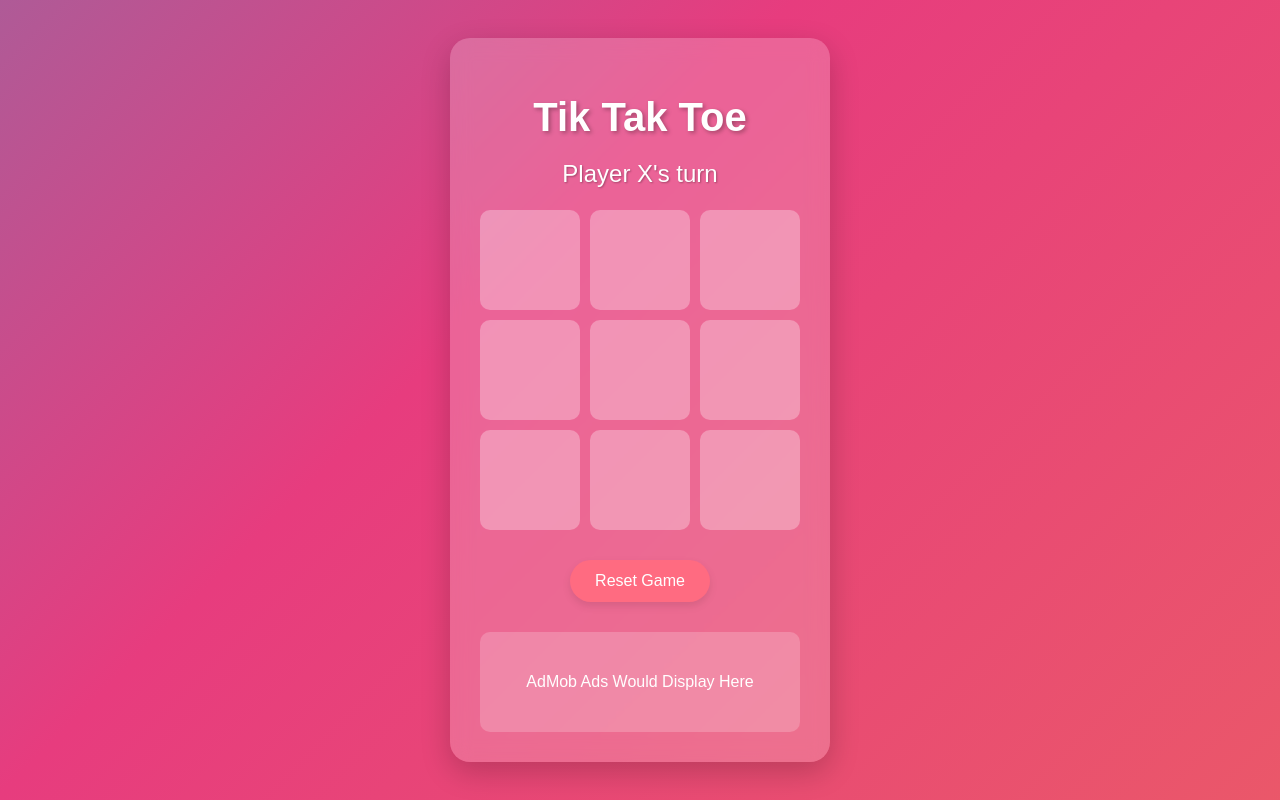
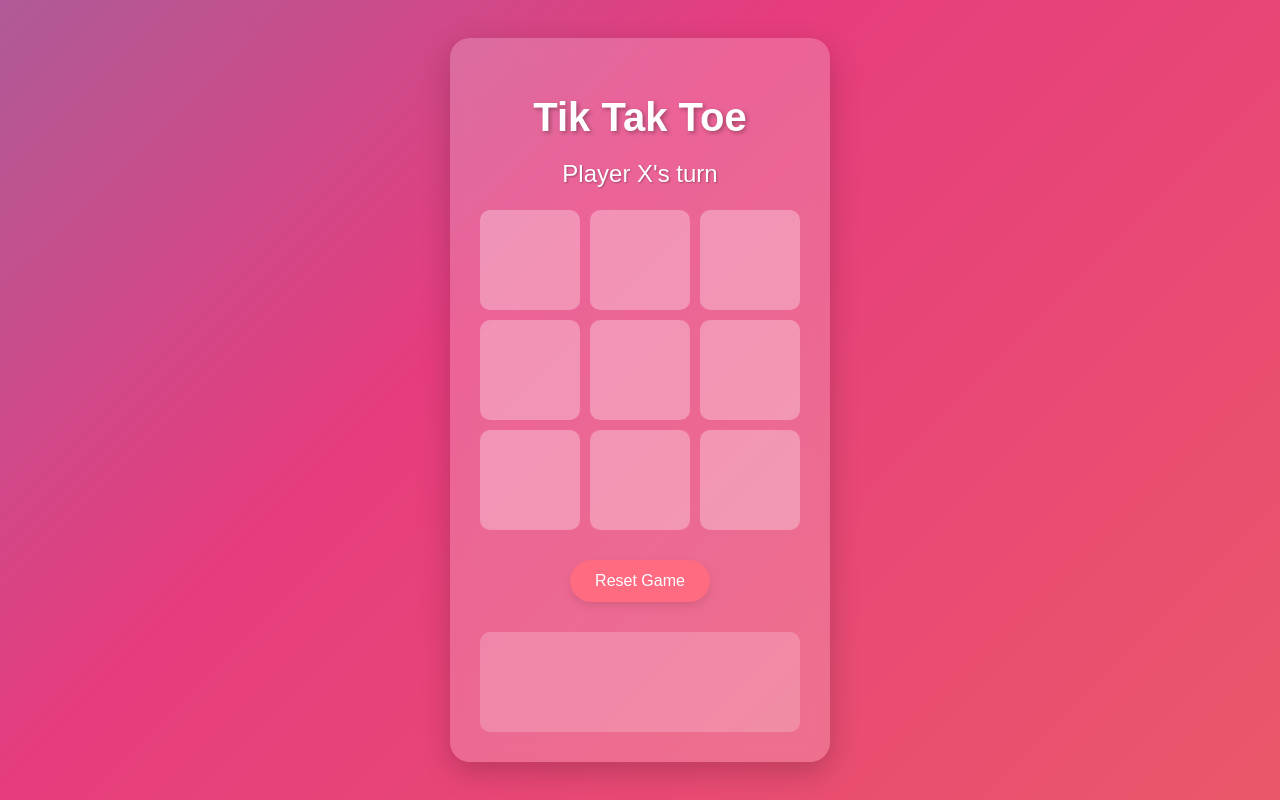
Before and after one commit to adibhaihai/Tik-tak-toe-, a plain HTML site: page TTT.html in a window 1280 px wide. Drawn offline with Linux system fonts and the light colour scheme.

Commit message:
Update TTT.html

```diff
--- a/TTT.html
+++ b/TTT.html
@@ -4,6 +4,8 @@
     <meta charset="UTF-8">
     <meta name="viewport" content="width=device-width, initial-scale=1.0">
     <title>Tik Tak Toe - Colorful Edition</title>
+    <!-- Add AdMob script with your publisher ID -->
+    <script async src="https://pagead2.googlesyndication.com/pagead/js/adsbygoogle.js?client=ca-pub-1626882055522096" crossorigin="anonymous"></script>
     <style>
         body {
             margin: 0;
@@ -142,6 +144,7 @@
             align-items: center;
             justify-content: center;
             color: white;
+            overflow: hidden;
         }
 
         .confetti {
@@ -182,7 +185,7 @@
         </div>
         <button class="reset-btn" id="reset">Reset Game</button>
         <div class="ad-container" id="ad-container">
-            AdMob Ad Will Appear Here
+            <!-- Ad will be loaded here -->
         </div>
     </div>
 
@@ -211,6 +214,7 @@
                     cell.addEventListener('click', handleCellClick);
                 });
                 resetGame();
+                loadAd(); // Load ad when game starts
             }
 
             // Handle cell click
@@ -253,12 +257,14 @@
                     status.textContent = `Player ${currentPlayer.toUpperCase()} wins!`;
                     gameActive = false;
                     createConfetti();
+                    refreshAd(); // Refresh ad when someone wins
                     return;
                 }
 
                 if (!gameState.includes('')) {
                     status.textContent = "Game ended in a draw!";
                     gameActive = false;
+                    refreshAd(); // Refresh ad on draw
                     return;
                 }
 
@@ -296,39 +302,41 @@
                 }
             }
 
+            // Load AdMob ad
+            function loadAd() {
+                adContainer.innerHTML = '';
+
+                // Create ad display element
+                const adDisplay = document.createElement('ins');
+                adDisplay.className = 'adsbygoogle';
+                adDisplay.style.display = 'block';
+                adDisplay.setAttribute('data-ad-client', 'ca-pub-1626882055522096');
+                adDisplay.setAttribute('data-ad-slot', '3976586609');
+                adDisplay.setAttribute('data-ad-format', 'auto');
+                adDisplay.setAttribute('data-full-width-responsive', 'true');
+
+                // Create ad script
+                const adScript = document.createElement('script');
+                adScript.innerHTML = '(adsbygoogle = window.adsbygoogle || []).push({});';
+
+                // Append elements to container
+                adContainer.appendChild(adDisplay);
+                adContainer.appendChild(adScript);
+            }
+
+            // Refresh AdMob ad
+            function refreshAd() {
+                if (window.adsbygoogle) {
+                    // Only refresh if adsbygoogle is loaded
+                    (adsbygoogle = window.adsbygoogle || []).push({});
+                }
+            }
+
             // Event listeners
             resetBtn.addEventListener('click', resetGame);
 
-            // Initialize AdMob (replace with your actual AdMob ID)
-            function initializeAdMob() {
-                // This is where you would initialize your AdMob ads
-                // For a real implementation, you would use the AdMob SDK
-                // Here's a placeholder for where you would put your AdMob code
-
-                /*
-                // Sample AdMob initialization (this is just a placeholder)
-                const adMobConfig = {
-                    adUnitId: 'YOUR_ADMOB_AD_UNIT_ID',
-                    adSize: 'SMART_BANNER',
-                    position: 'BOTTOM_CENTER'
-                };
-
-                // Initialize ads
-                window.admob.initialize(adMobConfig);
-
-                // Show banner ad
-                window.admob.banner.show({
-                    id: adMobConfig.adUnitId
-                }).catch(console.error);
-                */
-
-                // For now, we'll just display a placeholder
-                adContainer.textContent = "AdMob Ads Would Display Here";
-            }
-
-            // Initialize the game and AdMob
+            // Initialize the game
             initGame();
-            initializeAdMob();
         });
     </script>
 </body>
```
